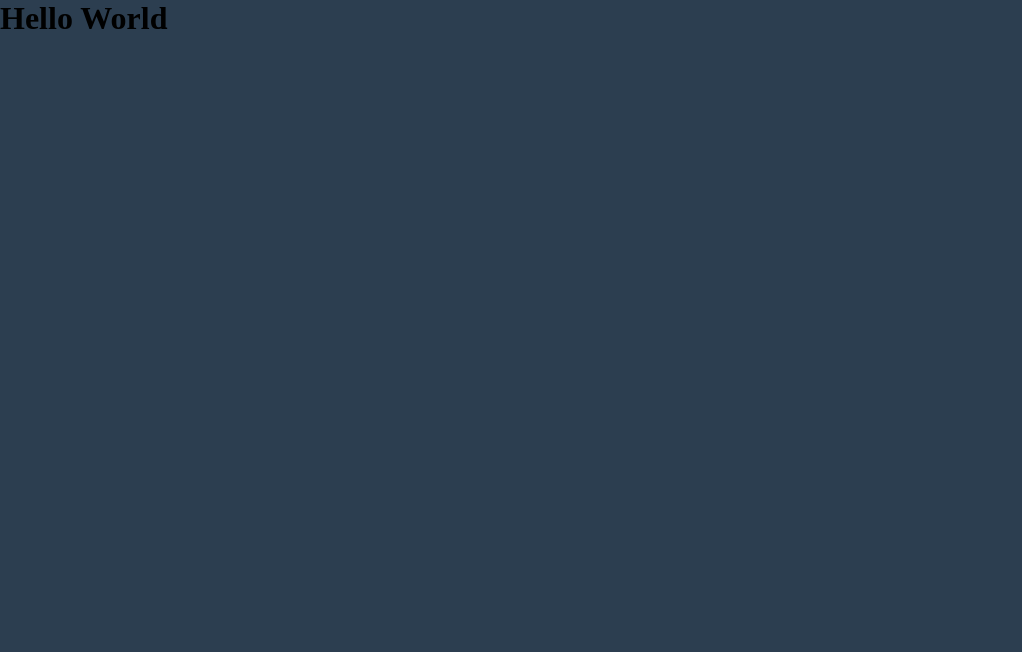
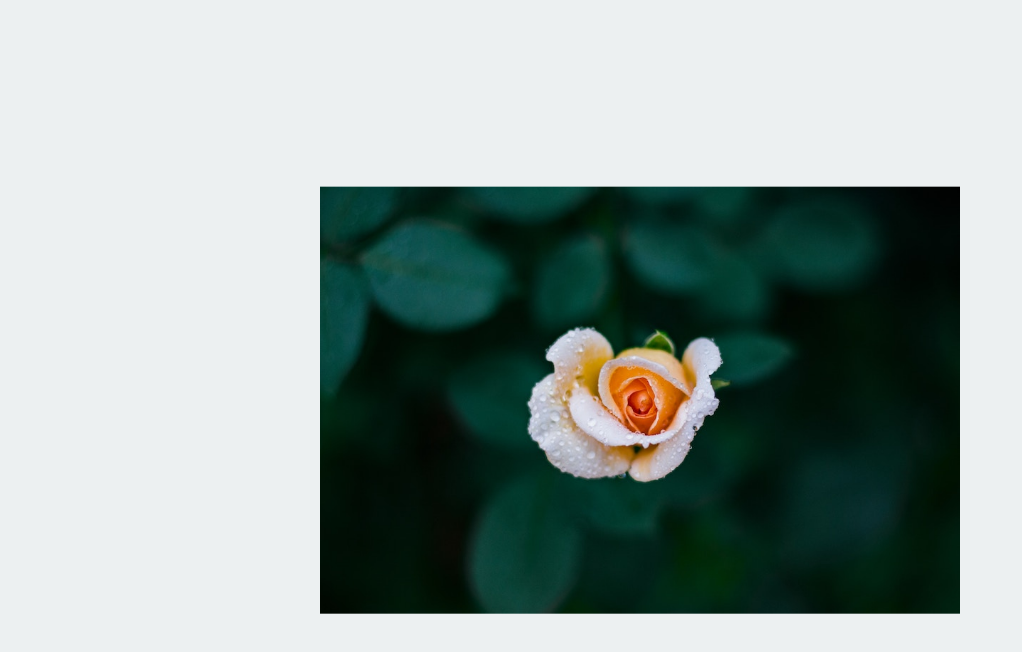
Before and after one commit to therealwebby/image-zoom, a React app: page / in a window 1280 px wide. Shown: the top 652 px of the page, without its empty margins (0-1022 px from the left). Built offline with nearby package versions, Linux system fonts and the light colour scheme.

Commit message:
Add image into page

```diff
--- /dev/null
+++ b/src/components/Image/Image.css
@@ -0,0 +1,16 @@
+@import '../../shared/styles/colors.css';
+
+.image-container {
+  position: relative;
+  margin: 0 auto;
+  top: 50%;
+  height:auto;
+  max-width: 50%;
+  background-color: var(--stage-background);
+  transform: translateY(-50%);
+}
+
+.image {
+  width: 100%;
+  height: auto;
+}
--- /dev/null
+++ b/src/components/Image/Image.js
@@ -0,0 +1,12 @@
+import React from 'react';
+
+import './Image.css';
+import image from '../../assets/images/flower.jpg';
+
+const Image = () => (
+  <div className="image-container">
+    <img src={image} className="image" alt="sunset" />
+  </div>
+);
+
+export default Image;
--- a/src/index.css
+++ b/src/containers/App/App.css
@@ -1,7 +1,11 @@
-@import './shared/styles/colors.css';
+@import '../../shared/styles/colors.css';
 
 body, html {
   margin: 0;
   padding: 0;
   background-color: var(--page-background);
 }
+
+#app {
+  height: 100%;
+}
--- a/src/containers/App/App.js
+++ b/src/containers/App/App.js
@@ -2,9 +2,15 @@ import React from 'react';
 import { bindActionCreators } from 'redux';
 import { connect } from 'react-redux';
 
+import Image from '../../components/Image/Image';
+
 import * as controlActions from '../../actions/controls';
 
-const App = () => (<h1>Hello World</h1>);
+import './App.css';
+
+const App = () => (
+  <Image />
+);
 
 /**
  * Add each state to props
--- a/src/index.js
+++ b/src/index.js
@@ -3,8 +3,6 @@ import { render } from 'react-dom';
 import { Provider } from 'react-redux';
 import App from './containers/App/App';
 import configureStore from './configure-store';
-
-import './index.css';
 
 const store = configureStore({});
 
--- a/src/shared/styles/colors.css
+++ b/src/shared/styles/colors.css
@@ -4,8 +4,8 @@
   --alizarin: #c0392b;
   --emerald: #2ecc71;
 
-  --page-background: var(--midnight-blue);
-  --stage-background: var(--clouds);
+  --page-background: var(--clouds);
+  --stage-background: var(--midnight-blue);
   --action: var(--emerald);
   --cancel: var(--alizarin);
 }
```
Also changed, not shown: src/assets/images/flower.jpg (added).
